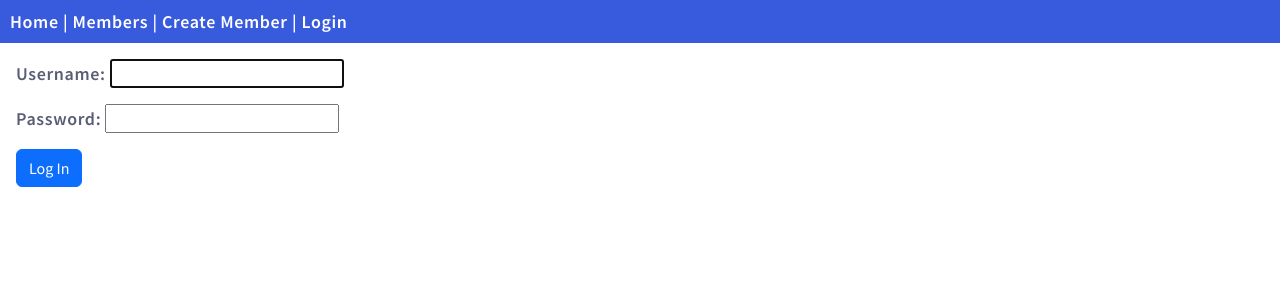
After one commit to srsbandaru/djangoprojects, a Django app: page /accounts/login/ in a window 1280 px wide. The commit adds this page. Shown: the top 300 px of the page. Run offline with Django 4.2, Linux system fonts and the light colour scheme; some libraries are stand-ins or nearby versions.

Commit message:
user authentication
Added login template in registration folder and configured login and logout URLs with welcome message.

```diff
--- a/sports_club/members/templates/all_members.html
+++ b/sports_club/members/templates/all_members.html
@@ -5,6 +5,11 @@
 {% endblock %}
 
 {% block content %}
+        <div class="container m-3">
+            {% if user.is_authenticated %}
+                <h3 class="text-secondary">Welcome {{user.get_username}}</h3>
+            {% endif %}
+        </div>
         <div class="mycard">
             <h1>Members</h1>
             <ul>
@@ -17,4 +22,5 @@
                 {% endfor %}
             </ul>
         </div>
+
 {% endblock %}
--- a/sports_club/members/templates/master.html
+++ b/sports_club/members/templates/master.html
@@ -15,7 +15,12 @@
             <a href="/">Home</a> |
             <a href="/members">Members</a> |
             {% comment %} <a href="members/create">Create Member</a> {% endcomment %}
-            <a href="{% url 'members:create_member' %}">Create Member</a>
+            <a href="{% url 'members:create_member' %}">Create Member</a> |
+            {% if user.is_authenticated %}
+                <a href="{% url 'logout' %}?next={{request.path}}">Logout</a>
+            {% else %}
+                <a href="{% url 'login' %}?next={{request.path}}">Login</a>
+            {% endif %}
         </div>
         {% block content %}
         {% endblock %}
--- /dev/null
+++ b/sports_club/members/templates/registration/login.html
@@ -0,0 +1,12 @@
+{% extends "master.html" %}
+{% block title %}
+    Login
+{% endblock title %}
+{% block content %}
+    <form class="m-3" method="post" action="">
+        {% csrf_token %}
+        {{form.as_p}}
+        <input class="btn btn-primary" type="submit" value="Log In">
+        <input type="hidden" value="{{next}}" name="next">
+    </form>
+{% endblock content %}
--- a/sports_club/members/views.py
+++ b/sports_club/members/views.py
@@ -4,6 +4,7 @@ from django.template import loader
 from .models import Member
 from .forms import MemberForm
 from django.views import View
+from django.contrib.auth.mixins import LoginRequiredMixin
 
 # Create your views here.
 # Members view
@@ -41,7 +42,7 @@ def main(request):
 #     }
 #     return render(request, template, context)
 
-class create_member(View):
+class create_member(LoginRequiredMixin, View):
     template = "member_form.html"
     success_url = "members:main"
 
@@ -60,6 +61,7 @@ class create_member(View):
             return render(request, self.template, context)
         form.save()
         return redirect(self.success_url)
+
 
 # test view
 def test(request):
--- a/sports_club/sports_club/urls.py
+++ b/sports_club/sports_club/urls.py
@@ -20,4 +20,5 @@ from django.urls import path, include
 urlpatterns = [
     path("", include("members.urls")),
     path("admin/", admin.site.urls),
+    path("accounts/", include("django.contrib.auth.urls")),
 ]
```
Also changed, not shown: sports_club/db.sqlite3.
